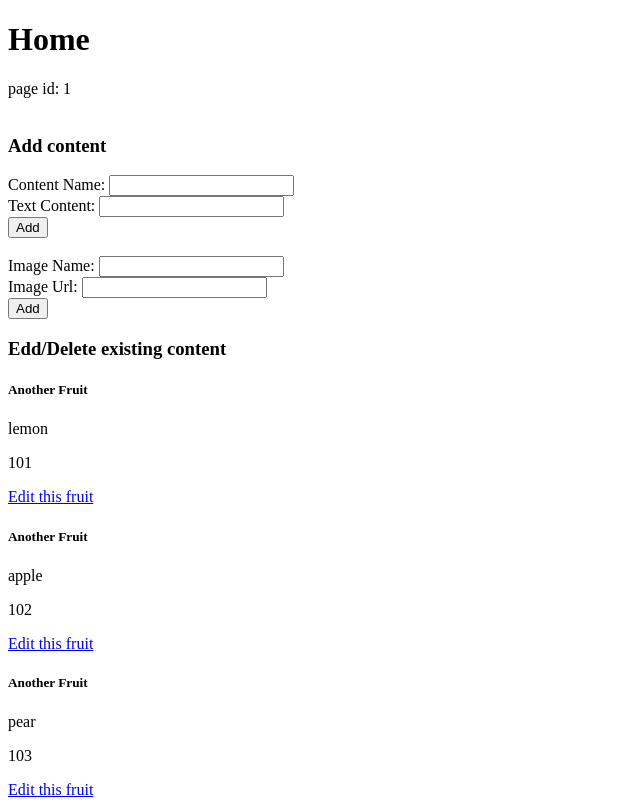
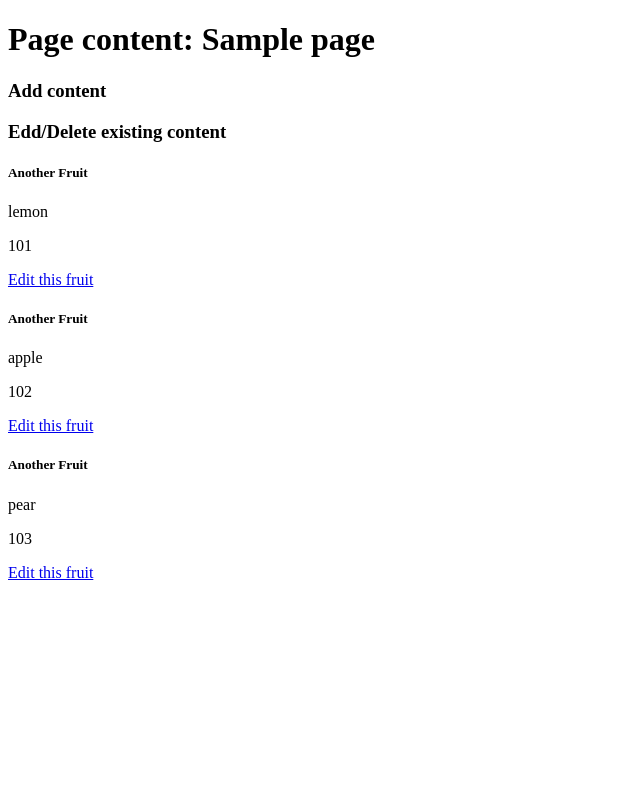
Before and after one commit to ruthwaterfield/Portfolio, a PHP site: page /CMS/CMSPageContent.php?pageId=1 in a window 1280 px wide. Shown: the whole page, without its empty margins (0-640 px from the left). After the commit the page ends 580 px from the top, so only its background shows below. Run offline with PHP 8.4, Linux system fonts and the light colour scheme; tables that the repository leaves empty or names only in its code hold one stand-in row (values such as "Sample post").

Commit message:
modified navigation through CMS

```diff
--- a/CMS/CMSNavigation.php
+++ b/CMS/CMSNavigation.php
@@ -12,7 +12,7 @@ function getPages() : array {
         $db->setAttribute(PDO::ATTR_DEFAULT_FETCH_MODE, PDO::FETCH_ASSOC);
         $db->setAttribute(PDO::ATTR_ERRMODE, PDO::ERRMODE_EXCEPTION);
 
-        $sql = "SELECT `id`, `name` FROM `Pages`;";
+        $sql = "SELECT `id`, `name` FROM `Pages` ORDER BY `id`;";
         $query = $db->prepare($sql);
 
         $query->execute();
--- a/CMS/CMSPageContent.php
+++ b/CMS/CMSPageContent.php
@@ -1,45 +1,30 @@
+<?php require_once ('CMSNavigation.php');
+
+session_start();
+
+if(isset($_GET['pageId']))
+{
+    $_SESSION['pageId'] = $_GET['pageId'];
+}
+else
+{
+    header('Location: CMSChoosePage.php');
+}
+?>
+
 <!DOCTYPE html>
 <html>
 <head>
-    <title>CMS Home</title>
+    <title>Page content: <?php echo getPageNameFromPageId($_SESSION['pageId'])?>  </title>
 </head>
 
 <body>
-<h1> Home</h1>
+<h1> Page content: <?php echo getPageNameFromPageId($_SESSION['pageId'])?></h1>
 
-<?php
-session_start();
-
-$_SESSION['pageId'] = 1;
-echo 'page id: ' . $_SESSION['pageId'] . '<br/> <br/>';
-?>
 <div>
 <h3>Add content</h3>
 
-<form method="POST" action="CMSAdd.php">
-    Content Name:
-    <label title="Section Name:"/>
-    <input name="Text_sectionName" type="text" required maxlength="20" value=""> <br/>
-    Text Content:
-    <label title="Content"/>
-    <input name="Text_content" type="text" required value=""> <br/>
-    <input type="submit" value="Add">
-</form>
 
-<br/>
-<br/>
-
-<form method="POST" action="CMSAdd.php">
-    Image Name:
-    <label title="Image Name:"/>
-    <input name="Images_imageName" type="text" required maxlength="20" value=""> <br/>
-    Image Url:
-    <label title="Image Url"/>
-    <input name="Images_url" type="text" required value=""> <br/>
-    <input type="submit" value="Add">
-</form>
-
-</div>
 
 <div>
 <h3>Edd/Delete existing content</h3>
--- a/pageFunctions.php
+++ b/pageFunctions.php
@@ -14,7 +14,7 @@ function getPageText(string $sectionName) : string {
         if(isset($_SESSION['pageId'])) {
             $pageId = $_SESSION['pageId'];
 
-            $db = new PDO('mysql:host=127.0.0.1;dbname=WebsiteDb', 'root', '');
+            $db = new PDO('mysql:host=127.0.0.1;dbname=WebsiteContentDb', 'root', '');
             $db->setAttribute(PDO::ATTR_DEFAULT_FETCH_MODE, PDO::FETCH_ASSOC);
             $db->setAttribute(PDO::ATTR_ERRMODE, PDO::ERRMODE_EXCEPTION);
 
@@ -51,7 +51,7 @@ function getPageImage(string $imageName) : string {
         if(isset($_SESSION['pageId'])) {
             $pageId = $_SESSION['pageId'];
 
-            $db = new PDO('mysql:host=127.0.0.1;dbname=WebsiteDb', 'root', '');
+            $db = new PDO('mysql:host=127.0.0.1;dbname=WebsiteContentDb', 'root', '');
             $db->setAttribute(PDO::ATTR_DEFAULT_FETCH_MODE, PDO::FETCH_ASSOC);
             $db->setAttribute(PDO::ATTR_ERRMODE, PDO::ERRMODE_EXCEPTION);
 
```
Also changed, not shown: CMS/CMSAddContentForm.php (+45 -0 lines), CMS/CMSChoosePage.php (+6 -32 lines), CMS/CMSPageContentFunctions.php (+0 -24 lines).
